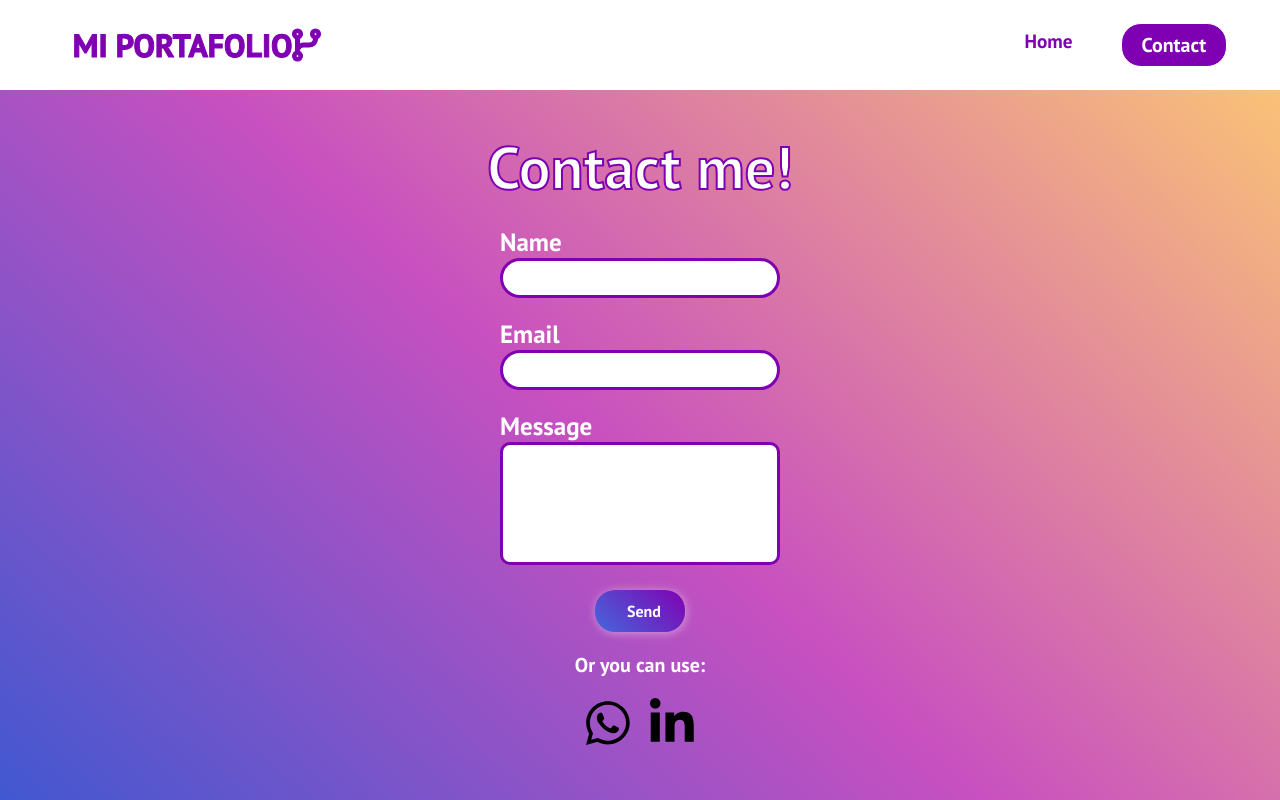
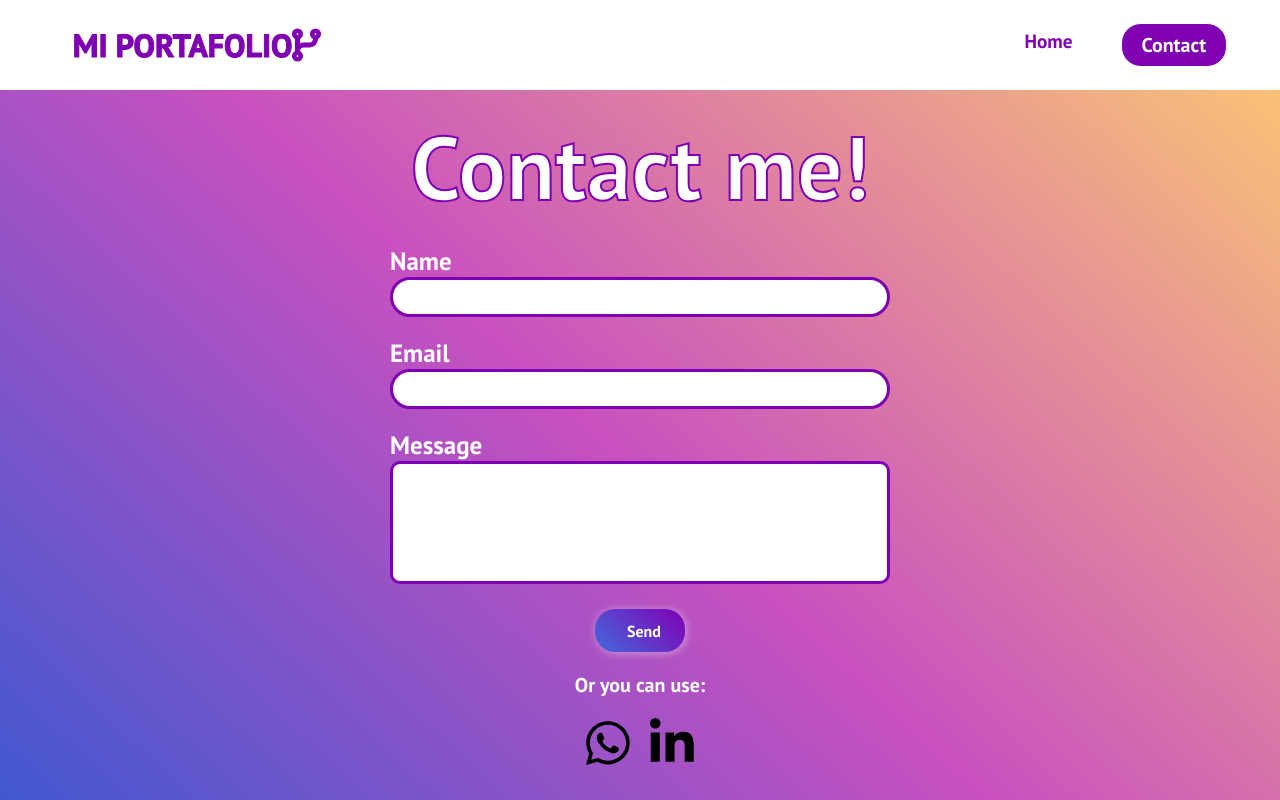
Before and after one commit to Paolollch/miportafolio, a React (Create React App) app: page /Contact in a window 1280 px wide. Built offline with nearby package versions, Linux system fonts and the light colour scheme.

Commit message:
Arreglando contact size

```diff
--- a/src/pages/Contact/Contact.css
+++ b/src/pages/Contact/Contact.css
@@ -1,9 +1,10 @@
+
 .containerContact{
     width:100%;
     min-height:100vh;
     background-color: #4158D0;
     background-image: linear-gradient(43deg, #4158D0 0%, #C850C0 46%, #FFCC70 100%);
-    position:absolute;
+    position:fixed;
     align-items: center;
     justify-content: center;
     display: flex;
@@ -18,7 +19,7 @@
 
 h1{
     color: #fff;
-    font-size: 60px;
+    font-size: 90px;
     -webkit-text-stroke: 2px #7f00b2;
 }
 
@@ -41,7 +42,7 @@ form{
     display: flex;
     flex-direction: column;
     flex-wrap: wrap;
-    width: 280px;
+    width: 500px;
 }
 
 label{
@@ -116,5 +117,25 @@ p{
       /* min-height: 950px; */
       /* min-height: 100% ; */
       top: 90px;
-     }
     }
+
+    .inputForm{
+    border-radius: 20px;
+    border: 3px solid #7f00b2;
+    height: 40px;
+    width: 100%;
+    padding-left: 10px;
+    font-size: 15px;
+    }
+
+    form{
+        display: flex;
+        flex-direction: column;
+        flex-wrap: wrap;
+        width: 280px;
+    }
+
+    h1{
+        font-size: 60px;
+    }
+}
--- a/src/pages/Contact/Contact.js
+++ b/src/pages/Contact/Contact.js
@@ -32,8 +32,10 @@ function Contact() {
             </form>
             <p>Or you can use:</p>
             <div className='IconContainer'>
-            <Whatsapp height="50px"/>
-            <a href="https://www.linkedin.com/in/paolo-llamoza-6b5523178/">
+            <a href="https://wa.link/l9bxp9" target="_blank">
+                <Whatsapp height="50px"/>
+            </a>
+            <a href="https://www.linkedin.com/in/paolo-llamoza-6b5523178/" target="_blank">
                 <LinkedIn height="50px" className="iconLinkedIn"/>
             </a>
             </div>
```
